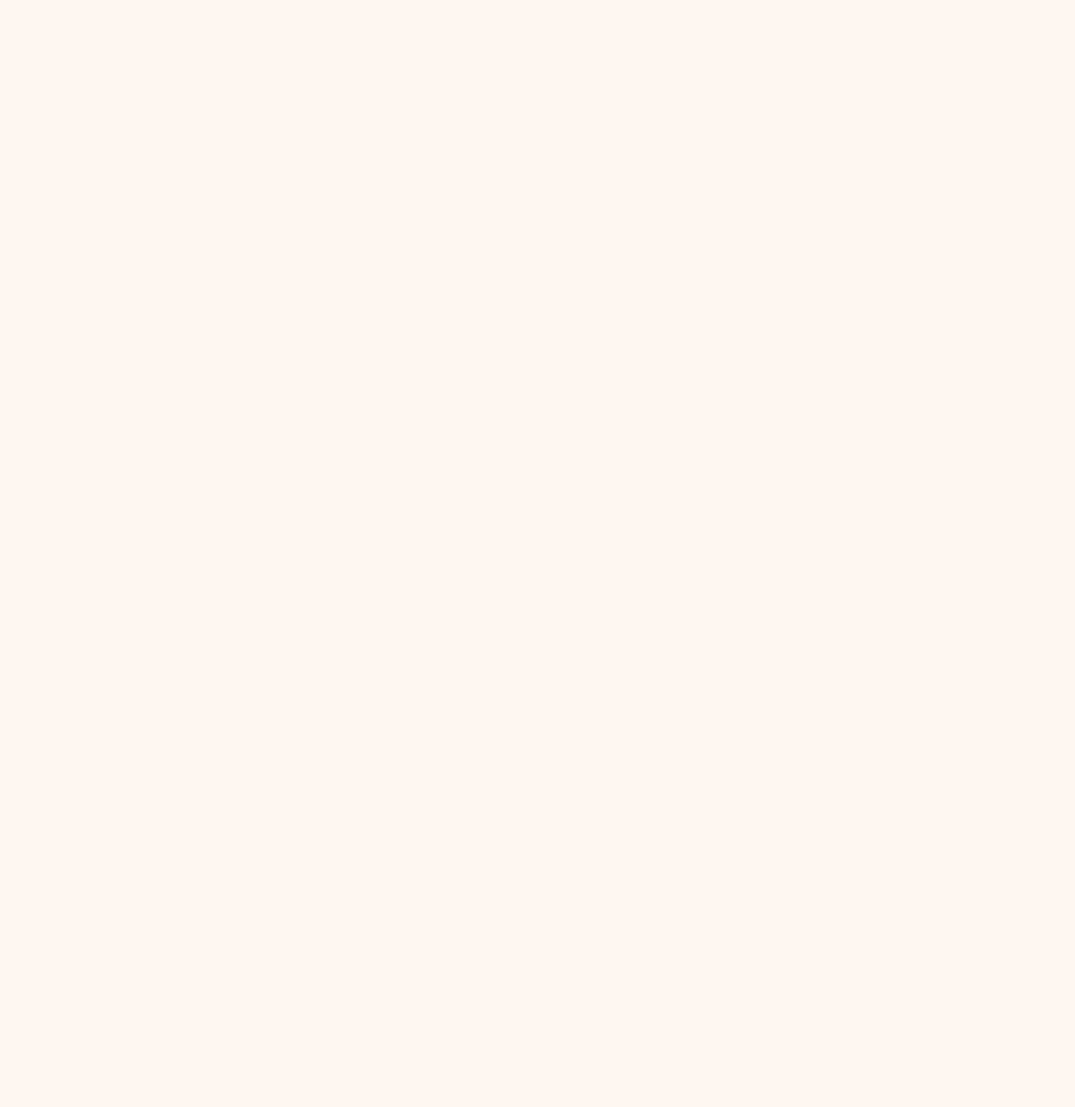
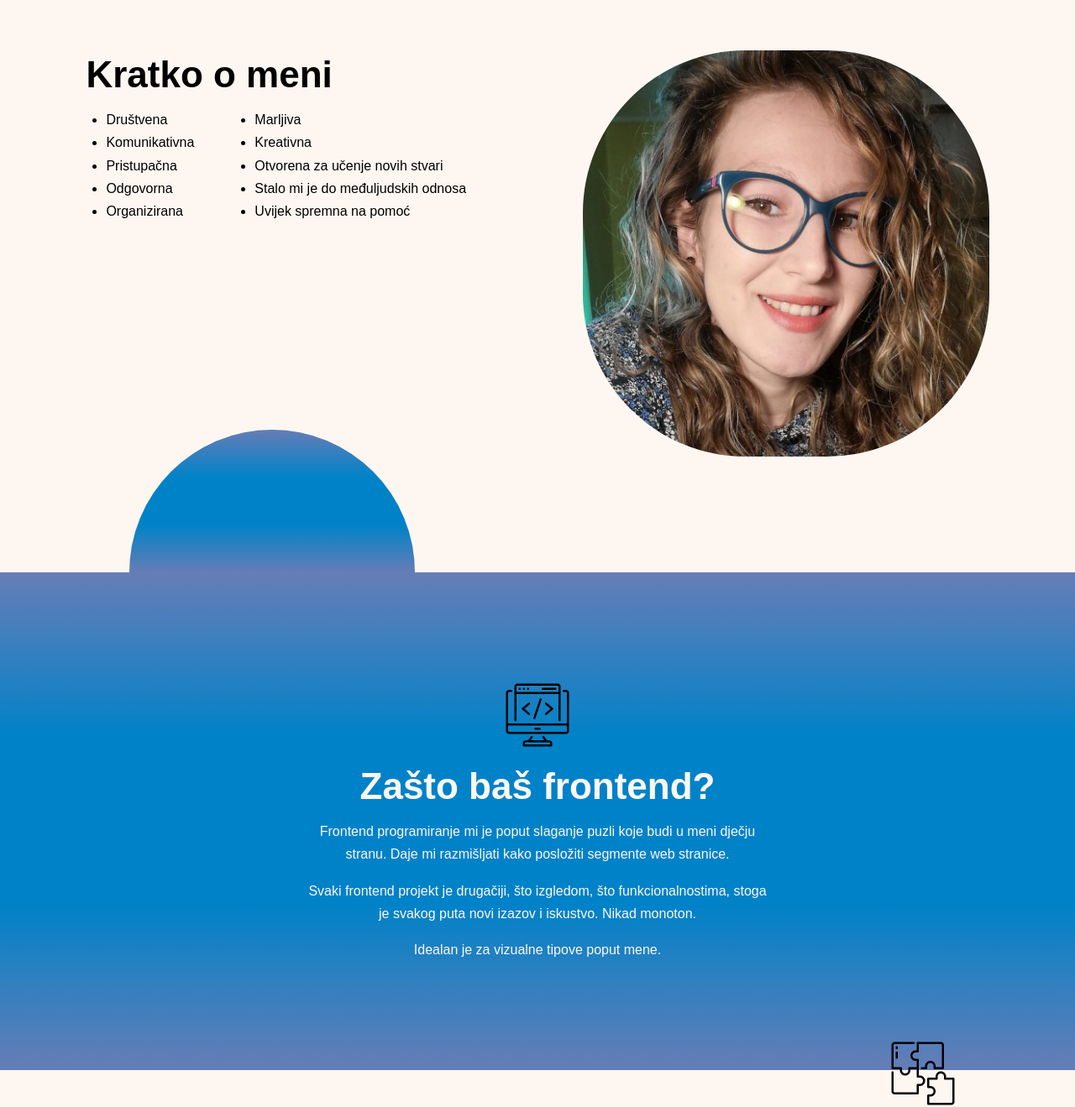
Before and after one commit to valentinaotocan/portfolio, a React (Vite) app: page /about-me in a window 1280 px wide. Before the commit this address had no page. Shown: the part 110-1429 px from the top of the page at 84% size. Before the commit the page ends 800 px from the top, so only its background shows below. Built offline with nearby package versions, Linux system fonts and the light colour scheme; a web font is replaced by a local one.

Commit message:
Create about-me and frontend section

```diff
--- a/src/App.tsx
+++ b/src/App.tsx
@@ -1,15 +1,17 @@
 import { Routes, Route } from 'react-router-dom';
 import Home from './pages/Home';
+import About from './pages/About';
 
 function App() {
 
   return (
     <div className="App">
       <Routes>
-        <Route path='/' element={<Home />} />
-     </Routes>
+        <Route path="/" element={<Home />} />
+        <Route path="/about-me" element={<About />} />
+      </Routes>
     </div>
-  )
+  );
 }
 
 export default App
--- /dev/null
+++ b/src/pages/About.tsx
@@ -0,0 +1,101 @@
+import { motion } from 'framer-motion';
+import { fromOpacity, fromTop } from '../Animation';
+
+import skills from '../assets/images/icons/skills.png';
+import handshake from "../assets/images/icons/handshake.png";
+import profile from "../assets/images/profile.jpeg";
+import coding from "../assets/images/icons/coding.png";
+import puzzle from "../assets/images/icons/puzzle.png";
+
+function About() {
+  return (
+    <>
+      <section className="section section--first about-me ptb-custom plr-custom">
+        <div className="about-me__circle linear-bg"></div>
+        <motion.img
+          src={skills}
+          className="about-me__icon-skills png-w"
+          variants={fromTop}
+          initial="hidden"
+          animate="visible"
+          alt="Skills"
+        />
+        <motion.img
+          src={handshake}
+          loading="lazy"
+          className="about-me__icon-handshake png-w"
+          alt="Handshake"
+          variants={fromTop}
+          initial="hidden"
+          animate="visible"
+        />
+        <div className="about-me__text">
+          <h1 className="fs-xl pb-sm">Kratko o meni</h1>
+          <div className="about-me__text__virtues mw-550 fs-base">
+            <ul className="ml-lg">
+              <li>Društvena</li>
+              <li>Komunikativna</li>
+              <li>Pristupačna</li>
+              <li>Odgovorna</li>
+              <li>Organizirana</li>
+            </ul>
+            <ul className="ml-6xl">
+              <li>Marljiva</li>
+              <li>Kreativna</li>
+              <li>Otvorena za učenje novih stvari</li>
+              <li>Stalo mi je do međuljudskih odnosa</li>
+              <li>Uvijek spremna na pomoć</li>
+            </ul>
+          </div>
+        </div>
+        <div className="about-me__img pl-5">
+          <motion.img
+            src={profile}
+            loading="lazy"
+            className="about-me__img__profile img-contain border-img"
+            alt="Profile"
+            variants={fromOpacity}
+            initial="hidden"
+            animate="visible"
+          />
+        </div>
+      </section>
+
+      <section className="section frontend ptb-custom linear-bg plr-custom txt-color-primary">
+        <motion.img
+          src={coding}
+          loading="lazy"
+          className="frontend__icon-coding png-w"
+          alt="Coding"
+          variants={fromTop}
+          initial="hidden"
+          animate="visible"
+        />
+        <motion.img
+          src={puzzle}
+          loading="lazy"
+          className="frontend__icon-puzzle png-w"
+          alt="Puzzle"
+          variants={fromTop}
+          initial="hidden"
+          animate="visible"
+        />
+        <h2 className="fs-xl pt-md pb-sm">Zašto baš frontend?</h2>
+        <div className="frontend__text mw-550">
+          <p className="pb-md fs-base">
+            Frontend programiranje mi je poput slaganje puzli koje budi u meni
+            dječju stranu. Daje mi razmišljati kako posložiti segmente web
+            stranice.
+          </p>
+          <p className="pb-md fs-base">
+            Svaki frontend projekt je drugačiji, što izgledom, što
+            funkcionalnostima, stoga je svakog puta novi izazov i iskustvo.
+            Nikad monoton.
+          </p>
+          <p className="fs-base">Idealan je za vizualne tipove poput mene.</p>
+        </div>
+      </section>
+    </>
+  );
+}
+export default About;
--- a/src/styles/colors.scss
+++ b/src/styles/colors.scss
@@ -1,6 +1,14 @@
 $primary-color: #fef7f1;
 $secondary-color: #0082c8;
 $blue-color: #0067c8;
+
+.txt-color-primary {
+  color: $primary-color;
+}
+
+.bg-color-primary {
+  background: $primary-color;
+}
 
 .linear-bg {
   background: -webkit-linear-gradient(
--- a/src/styles/main.scss
+++ b/src/styles/main.scss
@@ -1,10 +1,12 @@
 @import 'fontscale';
 @import 'colors';
+@import 'functions';
 @import 'utils.spacing';
-@import 'functions';
 
 @import './pages/Home';
+@import './pages/About';
 
+// global
 * {
   margin: 0;
   padding: 0;
@@ -34,7 +36,7 @@ body {
   font-size: ms(0);
   line-height: 1.7;
   margin: 0 auto;
-  max-width: 2685px;
+  max-width: toRem(2685px);
   overflow-x: hidden;
 }
 
@@ -48,10 +50,21 @@ img {
   object-fit: contain;
 }
 
+// utilities
 .border-img {
   border-radius: 40%;
 }
 
 .png-w {
-  width: 80px;
+  width: toRem(80px);
 }
+
+.section {
+  position: relative;
+  &--first {
+    margin-top: toRem(40px);
+    @media (max-width: toRem(1024px)) {
+      margin-top: 0;
+    }
+  }
+}
--- /dev/null
+++ b/src/styles/pages/About.scss
@@ -0,0 +1,103 @@
+.about-me {
+  display: flex;
+
+  &__circle {
+    position: absolute;
+    width: toRem(340px);
+    height: toRem(170px);
+    left: 12%;
+    bottom: 0;
+    border-radius: toRem(180px) toRem(180px) 0 0;
+  }
+  &__icon-skills {
+    display: none;
+  }
+  &__icon-handshake {
+    display: none;
+  }
+  &__text {
+    width: 50%;
+    &__virtues {
+      display: flex;
+    }
+  }
+  &__img {
+    width: 50%;
+  }
+}
+
+.frontend {
+  display: flex;
+  flex-direction: column;
+  align-items: center;
+  text-align: center;
+  &__icon-puzzle {
+    position: absolute;
+    bottom: -44px;
+    right: 11%;
+    z-index: 1;
+  }
+}
+
+@media (max-width: 1200px) {
+  .about-me__text {
+    padding-right: 5%;
+  }
+}
+
+@media (max-width: 1024px) {
+  .about-me {
+    flex-direction: column;
+    &__icon-handshake {
+      display: block;
+      position: absolute;
+      bottom: 83px;
+      left: 6%;
+    }
+    &__icon-skills {
+      display: block;
+      position: absolute;
+      right: 17%;
+      top: 200px;
+    }
+    &__text {
+      width: 100%;
+      padding-right: 0;
+      padding-bottom: 70px;
+    }
+    &__img {
+      width: 100%;
+      display: flex;
+      justify-content: center;
+    }
+    &__circle {
+      width: 200px;
+      height: 100px;
+      border-radius: 110px 110px 0 0;
+    }
+  }
+}
+
+@media (max-width: 800px) {
+  .about-me__icon-skills {
+    display: none;
+  }
+  .about-me__icon-handshake {
+    display: none;
+  }
+}
+
+@media (max-width: 500px) {
+  .about-me {
+    &__circle {
+      width: 130px;
+      height: 70px;
+      border-radius: 100px 100px 0 0;
+    }
+    &__text__virtues {
+      .ml-6xl {
+        margin-left: 42px;
+      }
+    }
+  }
+}
--- a/src/styles/utils.spacing.scss
+++ b/src/styles/utils.spacing.scss
@@ -1,5 +1,19 @@
 // 8px
 $spacer: 0.5rem;
+
+// padding top
+.pt-xxs {
+  padding-top: ($spacer * 0.5);
+}
+.pt-xs {
+  padding-top: ($spacer * 1);
+}
+.pt-sm {
+  padding-top: ($spacer * 1.5);
+}
+.pt-md {
+  padding-top: ($spacer * 2);
+}
 
 // padding-bottom
 .pb-xxs {
@@ -11,9 +25,75 @@ $spacer: 0.5rem;
 .pb-sm {
   padding-bottom: ($spacer * 1.5);
 }
+.pb-md {
+  padding-bottom: ($spacer * 2);
+}
+
+// margin-left
+.ml-xxs {
+  margin-left: ($spacer * 0.5);
+}
+.ml-xs {
+  margin-left: ($spacer * 1);
+}
+.ml-sm {
+  margin-left: ($spacer * 1.5);
+}
+.ml-md {
+  margin-left: ($spacer * 2);
+}
+.ml-lg {
+  margin-left: ($spacer * 3);
+}
+.ml-6xl {
+  margin-left: ($spacer * 9);
+}
 
 // custom
+.ptb-custom {
+  padding-top: toRem(130px);
+  padding-bottom: toRem(130px);
+}
+
 .plr-small {
  padding-left: 8%;
  padding-right: 8%;
 }
+
+.plr-custom {
+  padding-left: 13%;
+  padding-right: 13%;
+}
+
+.pl-5 {
+  padding-left: 5%;
+}
+
+.mw-550 {
+  max-width: toRem(550px);
+}
+
+@media (max-width: 1400px) {
+  .plr-custom {
+    padding-left: 8%;
+    padding-right: 8%;
+  }
+}
+
+@media (max-width: toRem(1024px)) {
+  .pl-5 {
+    padding-left: 0;
+  }
+  .ptb-custom {
+    padding-top: 100px;
+    padding-bottom: 100px;
+  }
+}
+
+@media (max-width: toRem(425px)) {
+  .plr-small,
+  .plr-custom {
+    padding-left: toRem(24px);
+    padding-right: toRem(24px);
+  }
+}
```
